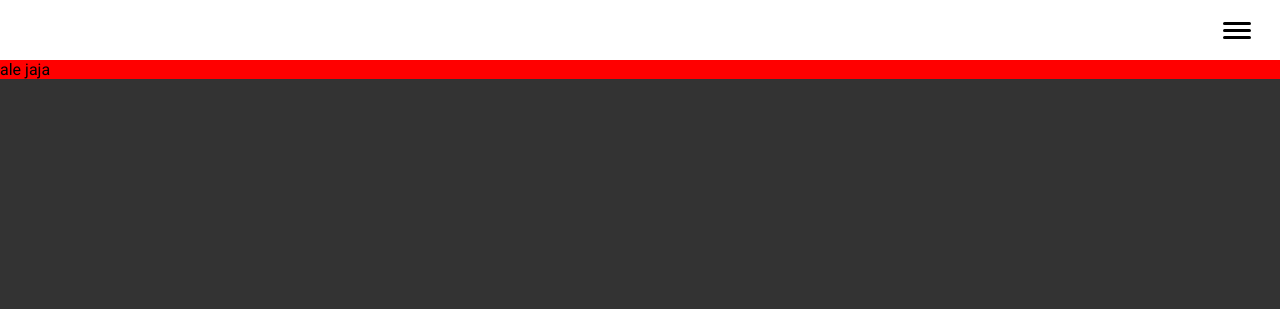
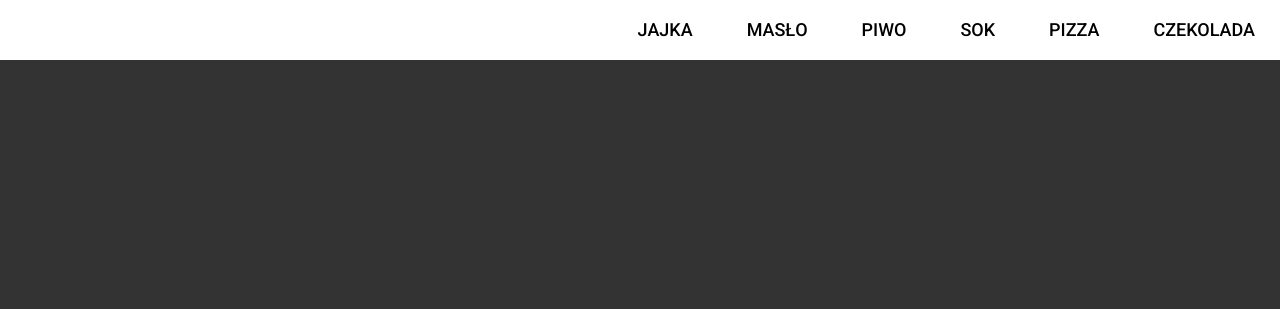
Before and after one commit to mszyszka/Responsive-nav, a plain HTML site: page index.htm in a window 1280 px wide. Drawn offline with Linux system fonts and the light colour scheme.

Commit message:
I made menu for > 900px width

```diff
--- a/index.htm
+++ b/index.htm
@@ -22,7 +22,6 @@
             <li><a href='#'>czekolada</a></li>
         </ul>
     </nav>
-    <div class="red">ale jaja</div>
 
     <script src="script.js" type="text/javascript"></script>
 </body>
--- a/style.scss
+++ b/style.scss
@@ -41,9 +41,9 @@ a {
     .site-nav-ul {
         list-style-type: none;
         background: #fff;
-        width: 0;
+        width: 100%;
         position: absolute;
-        top: 100%;
+        top: 99%;
         left: 0;
         max-height: 0;
         overflow: hidden;
@@ -52,11 +52,11 @@ a {
             text-align: left;
             text-transform: uppercase;
             font-weight: 500;
-            padding: 10px 0 10px 30px;
+            padding: 10px 10px 10px 30px;
             font-size: 18px;
             background: #fff;
             &:hover{
-                filter: brightness(97%);
+                filter: brightness(95%);
             }
             cursor: pointer;
             a {
@@ -80,6 +80,25 @@ a {
         }
     }
 }
-.red {
-    background: red;
+@media(min-width: 900px) {
+    .site-nav {
+        .menu-toggle {
+            display: none;
+        }
+        .site-nav-ul {
+            text-align: right;
+            padding: 0;
+            width: 100%;
+            max-height: 600px;
+            position: unset;
+            li {
+                display: inline-block;
+                padding: 19px 5px 19px 5px;
+                a {
+
+                }
+            }
+        }
+    }
+
 }
```
Also changed, not shown: style.css, 1 other file.
